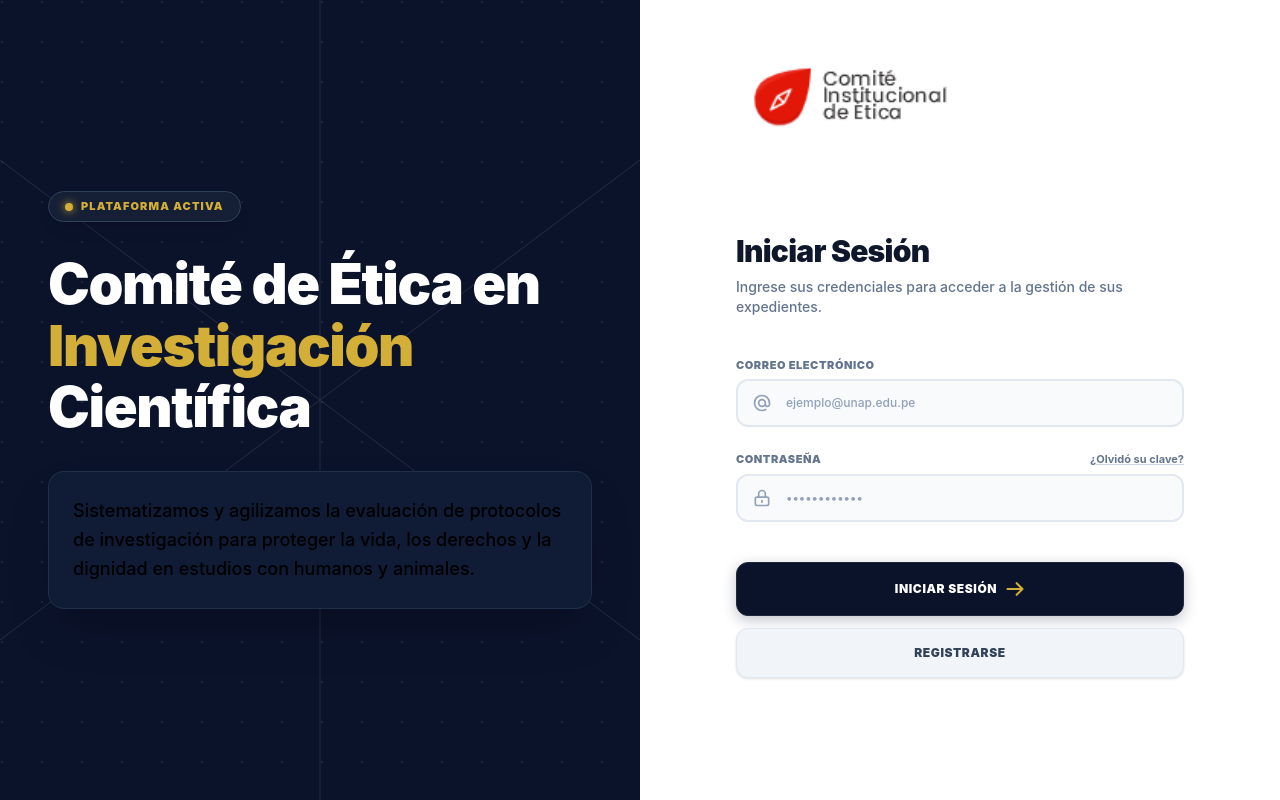
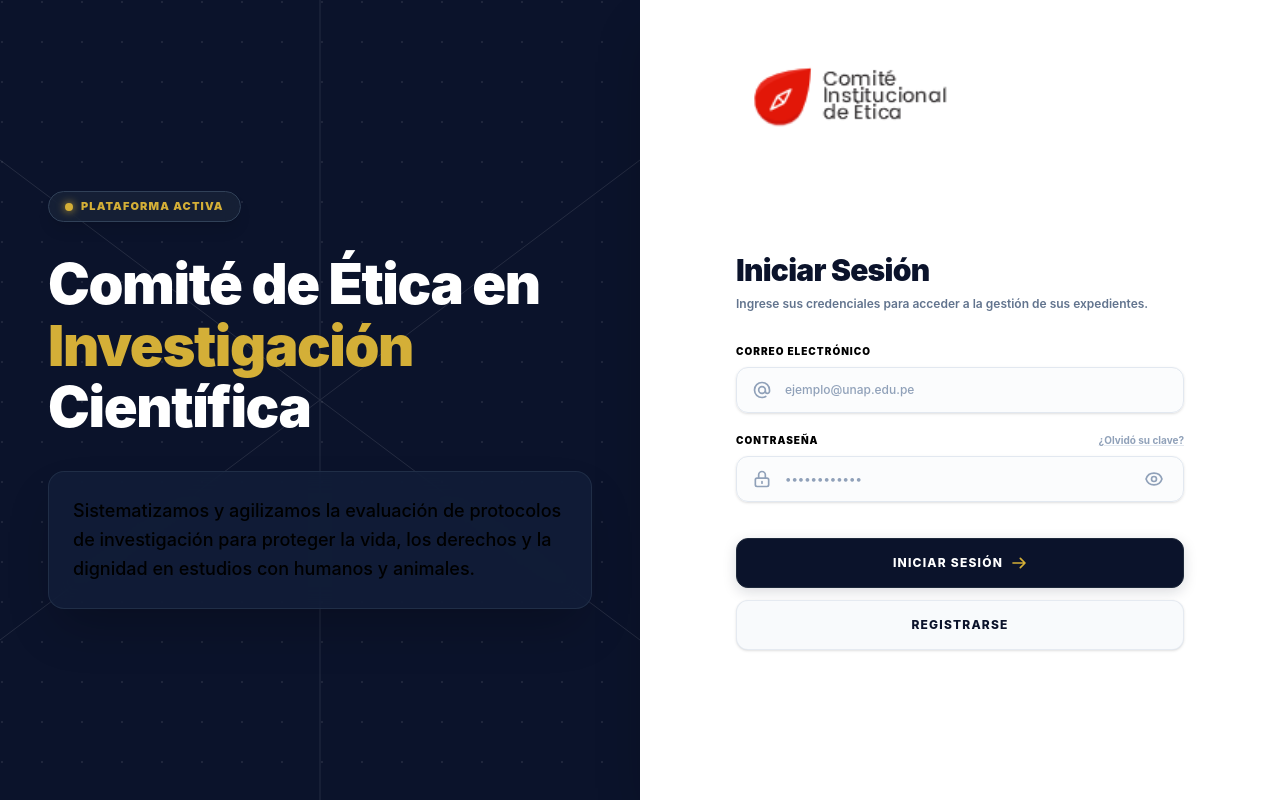
Before and after one commit to Alessandro461/ciei, a React (Vite) app in the folder frontend/: page /login in a window 1280 px wide. Built offline with nearby package versions, Linux system fonts and the light colour scheme; no server answers.

Commit message:
design: redeseno premium de login y boton de ver password

```diff
--- a/frontend/src/pages/Login.tsx
+++ b/frontend/src/pages/Login.tsx
@@ -20,6 +20,7 @@ export default function Login() {
   const [correo, setCorreo] = useState('');
   const [password, setPassword] = useState('');
   const [error, setError] = useState('');
+  const [verPassword, setVerPassword] = useState(false);
   const navigate = useNavigate();
 
   const handleLogin = async (e: React.FormEvent) => {
@@ -32,18 +33,17 @@ export default function Login() {
         password: password,
       });
 
-      const usuarioLogueado = response.data.usuario; // Extraemos los datos del usuario
+      const usuarioLogueado = response.data.usuario;
 
       localStorage.setItem('token', response.data.token);
       localStorage.setItem('usuario', JSON.stringify(usuarioLogueado));
 
-      // EL SEMÁFORO INTELIGENTE: ¿A dónde lo enviamos según su rol?
       if (usuarioLogueado.rol === 'investigador') {
-        navigate('/dashboard'); // Investigadores van a su panel
+        navigate('/dashboard');
       } else if (usuarioLogueado.rol === 'revisor') {
-        navigate('/revisor'); // Revisores van a su panel
+        navigate('/revisor');
       } else {
-        navigate('/comite'); // Administradores, Presidentes y Secretarios van a la Sala de Control
+        navigate('/comite');
       }
 
     } catch (err) {
@@ -52,7 +52,7 @@ export default function Login() {
   };
 
   return (
-    <div className="min-h-screen bg-white flex font-sans">
+    <div className="min-h-screen bg-slate-50/20 flex font-sans">
 
       {/* SECCIÓN IZQUIERDA: Estética Institucional KODIAK */}
       <div className="hidden lg:flex w-1/2 bg-[#0B132B] p-12 flex-col justify-center relative overflow-hidden">
@@ -90,7 +90,7 @@ export default function Login() {
 
           {/* Tarjeta translúcida de información */}
           <div className="bg-[#121E3A]/80 border border-slate-700/50 backdrop-blur-md p-6 rounded-2xl shadow-2xl">
-            <p className="text-lg text-slate-350 font-medium leading-relaxed">
+            <p className="text-lg text-slate-355 font-medium leading-relaxed">
               Sistematizamos y agilizamos la evaluación de protocolos de investigación para proteger la vida, los derechos y la dignidad en estudios con humanos y animales.
             </p>
           </div>
@@ -98,48 +98,48 @@ export default function Login() {
       </div>
 
       {/* SECCIÓN DERECHA: Formulario de Login */}
-      <div className="w-full lg:w-1/2 flex flex-col p-8 sm:p-12 md:p-16 bg-white relative overflow-y-auto">
+      <div className="w-full lg:w-1/2 flex flex-col p-8 sm:p-12 md:p-16 bg-white relative overflow-y-auto shadow-2xl">
 
         {/* LOGO CLIKEABLE (Lleva a la página principal) */}
-        <div className="w-full max-w-md mx-auto mb-10">
+        <div className="w-full max-w-md mx-auto mb-8">
           <Link to="/" className="inline-block transition-transform hover:scale-105 active:scale-95">
             <img
               src="/logo.png"
               alt="Comité Institucional de Ética CIEI"
-              className="h-12 md:h-16 object-contain"
+              className="h-14 md:h-16 object-contain"
             />
           </Link>
         </div>
 
         <div className="w-full max-w-md mx-auto flex-1 flex flex-col justify-center">
 
-          <div className="mb-10">
-            <h2 className="text-3xl font-black text-slate-900 tracking-tight">Iniciar Sesión</h2>
-            <p className="text-sm text-slate-500 mt-2 font-medium">Ingrese sus credenciales para acceder a la gestión de sus expedientes.</p>
+          <div className="mb-8">
+            <h2 className="text-3xl font-black text-[#0B132B] tracking-tight">Iniciar Sesión</h2>
+            <p className="text-xs font-semibold text-slate-500 mt-2">Ingrese sus credenciales para acceder a la gestión de sus expedientes.</p>
           </div>
 
           {error && (
-            <div className="bg-red-50 border-l-4 border-rose-500 text-red-800 p-4 rounded-r-xl mb-8 flex gap-3 items-start text-sm shadow-sm">
-              <svg className="w-5 h-5 text-rose-500 flex-shrink-0 mt-0.5" fill="none" stroke="currentColor" viewBox="0 0 24 24"><path strokeLinecap="round" strokeLinejoin="round" strokeWidth="2.5" d="M12 9v2m0 4h.01m-6.938 4h13.856c1.54 0 2.502-1.667 1.732-3L13.732 4c-.77-1.333-2.694-1.333-3.464 0L3.34 16c-.77 1.333.192 3 1.732 3z"/></svg>
-              <span className="font-medium">{error}</span>
+            <div className="bg-rose-500/10 border-l-4 border-rose-500 text-rose-800 p-4 rounded-xl mb-6 flex gap-3 items-start text-xs font-bold shadow-sm backdrop-blur-sm">
+              <svg className="w-5 h-5 text-rose-600 flex-shrink-0 mt-0.5" fill="none" stroke="currentColor" viewBox="0 0 24 24"><path strokeLinecap="round" strokeLinejoin="round" strokeWidth="2.5" d="M12 9v2m0 4h.01m-6.938 4h13.856c1.54 0 2.502-1.667 1.732-3L13.732 4c-.77-1.333-2.694-1.333-3.464 0L3.34 16c-.77 1.333.192 3 1.732 3z"/></svg>
+              <span className="leading-relaxed">{error}</span>
             </div>
           )}
 
-          <form onSubmit={handleLogin} className="space-y-6">
+          <form onSubmit={handleLogin} className="space-y-5">
 
             {/* Campo: Correo */}
             <div className="relative group">
-              <label className="text-[11px] font-black text-slate-500 tracking-wider uppercase mb-1.5 block group-focus-within:text-[#B5944B] transition-colors">
+              <label className="text-[10px] font-black text-slate-450 uppercase tracking-widest mb-2 block group-focus-within:text-[#B5944B] transition-colors duration-200">
                 Correo Electrónico
               </label>
               <div className="relative flex items-center">
-                <div className="absolute left-4 z-10">
+                <div className="absolute left-4 z-10 text-slate-400 group-focus-within:text-[#B5944B] transition-colors duration-200">
                   <MailIcon />
                 </div>
                 <input
                   type="email"
                   required
-                  className="w-full pl-12 pr-4 py-3.5 border-2 border-slate-200 rounded-xl text-slate-900 bg-slate-50 focus:bg-white focus:ring-0 focus:border-[#B5944B] outline-none transition-all duration-200 font-bold placeholder:font-medium placeholder:text-slate-400 text-xs"
+                  className="w-full pl-12 pr-4 py-3.5 border border-slate-200 rounded-xl text-slate-900 bg-slate-50/50 focus:bg-white focus:ring-2 focus:ring-[#D4AF37]/10 focus:border-[#B5944B] outline-none transition-all duration-200 font-bold placeholder:font-medium placeholder:text-slate-400 text-xs shadow-sm"
                   placeholder="ejemplo@unap.edu.pe"
                   value={correo}
                   onChange={(e) => setCorreo(e.target.value)}
@@ -149,26 +149,38 @@ export default function Login() {
 
             {/* Campo: Contraseña */}
             <div className="relative group">
-              <div className="flex justify-between items-center mb-1.5">
-                <label className="text-[11px] font-black text-slate-500 tracking-wider uppercase group-focus-within:text-[#B5944B] transition-colors">
+              <div className="flex justify-between items-center mb-2">
+                <label className="text-[10px] font-black text-slate-450 uppercase tracking-widest group-focus-within:text-[#B5944B] transition-colors duration-200">
                   Contraseña
                 </label>
-                <a href="#" className="text-[11px] font-bold text-slate-500 hover:text-[#B5944B] transition-colors underline decoration-slate-300 hover:decoration-[#B5944B]">
+                <a href="#" className="text-[10px] font-bold text-slate-400 hover:text-[#B5944B] transition-colors underline decoration-slate-200 hover:decoration-[#B5944B]">
                   ¿Olvidó su clave?
                 </a>
               </div>
               <div className="relative flex items-center">
-                <div className="absolute left-4 z-10">
+                <div className="absolute left-4 z-10 text-slate-400 group-focus-within:text-[#B5944B] transition-colors duration-200">
                   <LockIcon />
                 </div>
                 <input
-                  type="password"
+                  type={verPassword ? "text" : "password"}
                   required
-                  className="w-full pl-12 pr-4 py-3.5 border-2 border-slate-200 rounded-xl text-slate-900 bg-slate-50 focus:bg-white focus:ring-0 focus:border-[#B5944B] outline-none transition-all duration-200 font-bold placeholder:font-medium placeholder:text-slate-400 text-xs"
+                  className="w-full pl-12 pr-12 py-3.5 border border-slate-200 rounded-xl text-slate-900 bg-slate-50/50 focus:bg-white focus:ring-2 focus:ring-[#D4AF37]/10 focus:border-[#B5944B] outline-none transition-all duration-200 font-bold placeholder:font-medium placeholder:text-slate-400 text-xs shadow-sm"
                   placeholder="••••••••••••"
                   value={password}
                   onChange={(e) => setPassword(e.target.value)}
                 />
+                <button
+                  type="button"
+                  onClick={() => setVerPassword(!verPassword)}
+                  className="absolute right-4 text-slate-400 hover:text-[#B5944B] transition-colors p-1 cursor-pointer flex items-center justify-center"
+                  title={verPassword ? "Ocultar contraseña" : "Mostrar contraseña"}
+                >
+                  {verPassword ? (
+                    <svg className="w-5 h-5" fill="none" stroke="currentColor" viewBox="0 0 24 24"><path strokeLinecap="round" strokeLinejoin="round" strokeWidth="2" d="M13.875 18.825A10.05 10.05 0 0112 19c-4.478 0-8.268-2.943-9.543-7a9.97 9.97 0 011.563-3.029m5.858.908a3 3 0 114.243 4.243M9.878 9.878l4.242 4.242M9.88 9.88l-3.29-3.29m7.532 7.532l3.29 3.29M3 3l18 18"/></svg>
+                  ) : (
+                    <svg className="w-5 h-5" fill="none" stroke="currentColor" viewBox="0 0 24 24"><path strokeLinecap="round" strokeLinejoin="round" strokeWidth="2" d="M15 12a3 3 0 11-6 0 3 3 0 016 0z"/><path strokeLinecap="round" strokeLinejoin="round" strokeWidth="2" d="M2.458 12C3.732 7.943 7.523 5 12 5c4.478 0 8.268 2.943 9.542 7-1.274 4.057-5.064 7-9.542 7-4.477 0-8.268-2.943-9.542-7z"/></svg>
+                  )}
+                </button>
               </div>
             </div>
 
@@ -176,16 +188,16 @@ export default function Login() {
             <div className="pt-4 space-y-3">
               <button
                 type="submit"
-                className="w-full bg-[#0B132B] hover:bg-[#121E3A] text-white font-black py-4 px-6 rounded-xl transition-all duration-200 shadow-[0_4px_14px_rgba(11,19,43,0.25)] hover:shadow-[0_6px_20px_rgba(11,19,43,0.35)] flex items-center justify-center gap-2 transform active:scale-[0.98] text-xs uppercase tracking-wider cursor-pointer border border-[#1E293B]"
+                className="w-full bg-[#0B132B] hover:bg-[#121E3A] text-white font-extrabold py-4 px-6 rounded-xl transition-all duration-300 shadow-[0_4px_14px_rgba(11,19,43,0.15)] hover:shadow-[0_6px_20px_rgba(11,19,43,0.25)] hover:-translate-y-0.5 flex items-center justify-center gap-2 transform active:scale-[0.98] text-xs uppercase tracking-widest cursor-pointer border border-[#1E293B] group"
               >
                 <span>Iniciar Sesión</span>
-                <svg className="w-5 h-5 text-[#D4AF37]" fill="none" stroke="currentColor" viewBox="0 0 24 24"><path strokeLinecap="round" strokeLinejoin="round" strokeWidth="2.5" d="M14 5l7 7m0 0l-7 7m7-7H3"/></svg>
+                <svg className="w-4 h-4 text-[#D4AF37] group-hover:translate-x-1 transition-transform duration-200" fill="none" stroke="currentColor" viewBox="0 0 24 24"><path strokeLinecap="round" strokeLinejoin="round" strokeWidth="2.5" d="M14 5l7 7m0 0l-7 7m7-7H3"/></svg>
               </button>
 
               <button
                 type="button"
-                onClick={() => navigate('/registro')} // Redirige a la pantalla de crear cuenta
-                className="w-full bg-slate-100 hover:bg-slate-200 text-slate-700 font-black py-4 px-6 rounded-xl transition-all duration-200 shadow-sm flex items-center justify-center gap-2 transform active:scale-[0.98] text-xs uppercase tracking-wider cursor-pointer border border-slate-200"
+                onClick={() => navigate('/registro')}
+                className="w-full bg-slate-50 hover:bg-slate-100 text-[#0B132B] font-extrabold py-4 px-6 rounded-xl transition-all duration-300 shadow-sm border border-slate-200/85 hover:border-slate-300 flex items-center justify-center gap-2 transform active:scale-[0.98] text-xs uppercase tracking-widest cursor-pointer"
               >
                 Registrarse
               </button>
```
